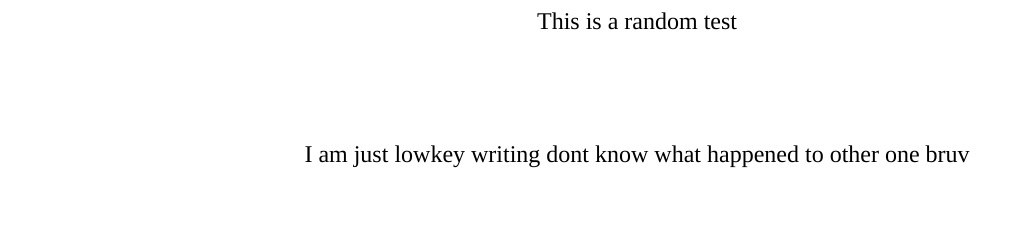
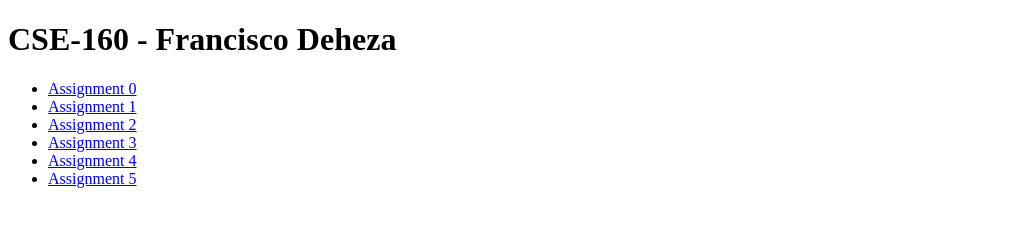
Before and after one commit to fdeheza/CSE-160, a plain HTML site: page index.html in a window 1280 px wide. Shown: the whole page, without its empty margins (0-1022 px from the left). Drawn offline with Linux system fonts and the light colour scheme.

Commit message:
Update index.html with assignment links

```diff
--- a/index.html
+++ b/index.html
@@ -1,19 +1,17 @@
-<!DOCTYPE html PUBLIC "-//W3C//DTD HTML 4.01//EN" "http://www.w3.org/TR/html4/strict.dtd">
+<!DOCTYPE html>
 <html>
-<head>
-  <meta http-equiv="Content-Type" content="text/html; charset=utf-8">
-  <meta http-equiv="Content-Style-Type" content="text/css">
-  <title></title>
-  <meta name="Generator" content="Cocoa HTML Writer">
-  <meta name="CocoaVersion" content="2575.7">
-  <style type="text/css">
-    span.s1 {font-kerning: none}
-  </style>
-</head>
-<body>
-<h1 style="margin: 0.0px 0.0px 16.1px 0.0px; text-align: center; font: 24.0px Times; -webkit-text-stroke: #000000"><span class="s1">This is a random test<span class="Apple-converted-space"> </span></span></h1>
-<h1 style="margin: 0.0px 0.0px 16.1px 0.0px; text-align: justify; font: 24.0px Times; -webkit-text-stroke: #000000; min-height: 29.0px"><span class="s1"></span><br></h1>
-<h1 style="margin: 0.0px 0.0px 16.1px 0.0px; text-align: justify; font: 24.0px Times; -webkit-text-stroke: #000000; min-height: 29.0px"><span class="s1"></span><br></h1>
-<h1 style="margin: 0.0px 0.0px 16.1px 0.0px; text-align: center; font: 24.0px Times; -webkit-text-stroke: #000000"><span class="s1">I am just lowkey writing dont know what happened to other one bruv<span class="Apple-converted-space"> </span></span></h1>
-</body>
+  <head>
+    <title>CSE-160</title>
+  </head>
+  <body>
+    <h1>CSE-160 - Francisco Deheza</h1>
+    <ul>
+      <li><a href="Assignment 0/asgn0.html">Assignment 0</a></li>
+      <li><a href="Assignment 1/asgn1.html">Assignment 1</a></li>
+      <li><a href="Assignment 2/asgn2.html">Assignment 2</a></li>
+      <li><a href="Assignment 3/asgn3.html">Assignment 3</a></li>
+      <li><a href="Assignment 4/asgn4.html">Assignment 4</a></li>
+      <li><a href="Assignment 5/asgn5.html">Assignment 5</a></li>
+    </ul>
+  </body>
 </html>
```
